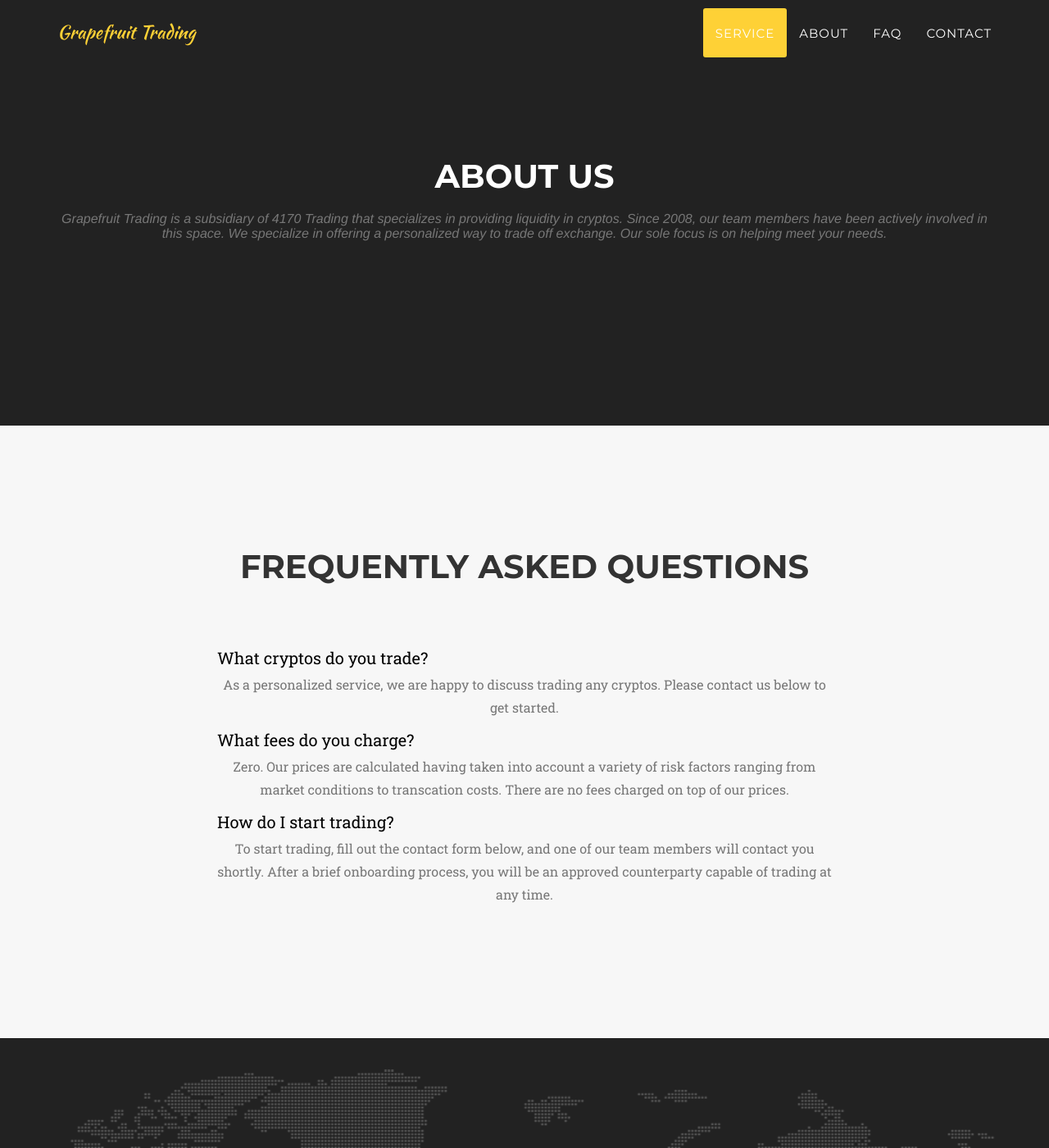
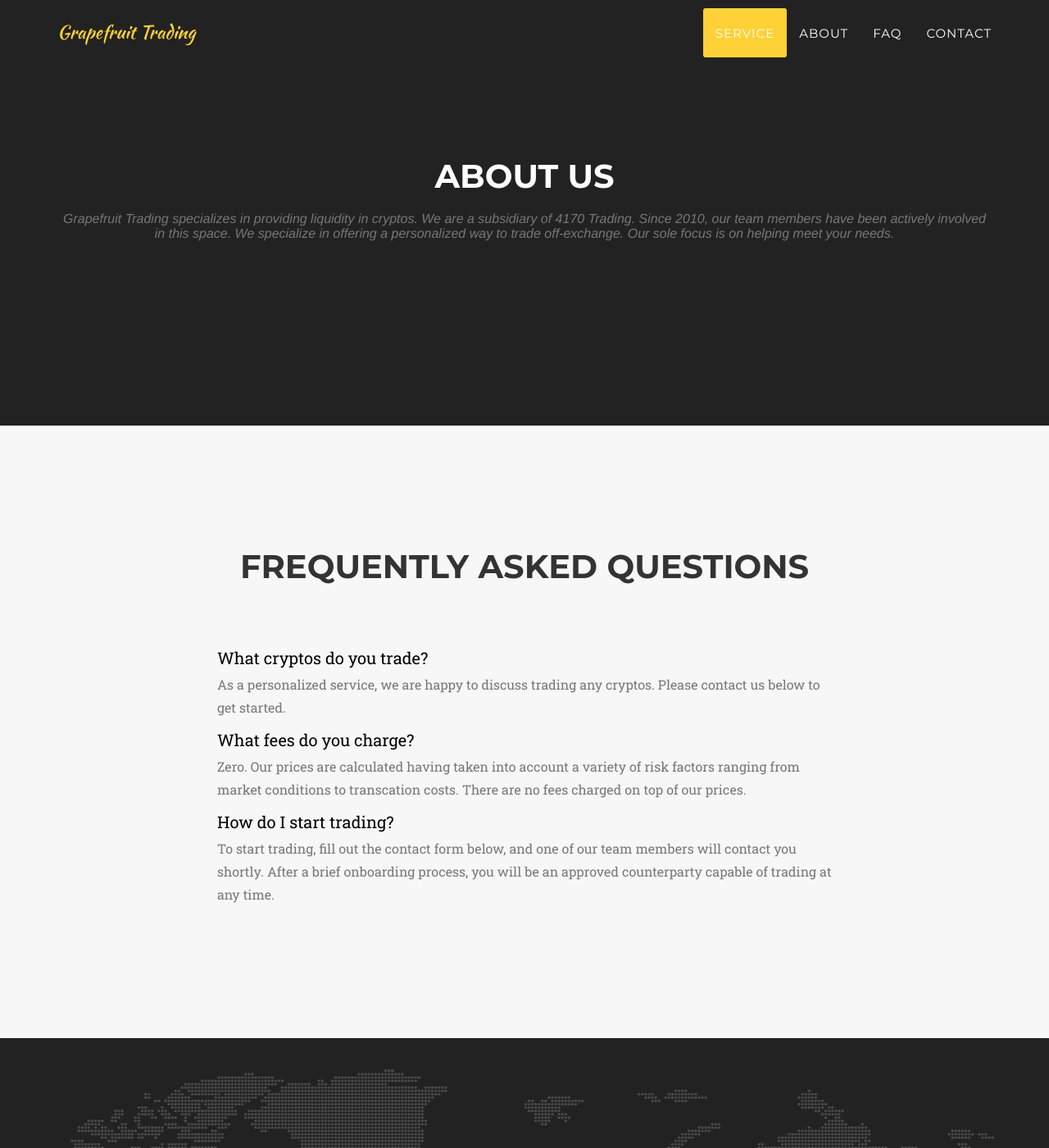
Before and after one commit to jlu4170/gfruit, a Jekyll site: the page built from index.html, in a window 1280 px wide and 1400 px high, scrolled down 1428 px. Shown: the whole window at 82% size. Built offline with Jekyll 4.4.1, drawn with Linux system fonts in a browser that asks for light colours; nearby versions of some CDN libraries; some web fonts are replaced.

Commit message:
small fixes

```diff
--- a/_includes/about.html
+++ b/_includes/about.html
@@ -4,8 +4,8 @@
             <div class="row">
                 <div class="col-lg-12 text-center">
                     <h2 class="section-heading">About Us</h2>
-                    <h3 class="section-subheading text-muted">Grapefruit Trading is a subsidiary of 4170 Trading that specializes in providing liquidity in cryptos.
-                        Since 2008, our team members have been actively involved in this space. We specialize in offering a personalized way to trade off exchange.
+                    <h3 class="section-subheading text-muted">Grapefruit Trading specializes in providing liquidity in cryptos. We are a subsidiary of 4170 Trading.
+                        Since 2010, our team members have been actively involved in this space. We specialize in offering a personalized way to trade off-exchange.
                         Our sole focus is on helping meet your needs.</h3>
                 </div>
             </div>
--- a/_includes/css/agency.css
+++ b/_includes/css/agency.css
@@ -12,6 +12,10 @@ body {
 
 .text-muted {
     color: #{{ site.data.template.color.muted }};
+}
+
+.faq{
+    text-align: left;
 }
 
 .text-white {
--- a/_includes/faq.html
+++ b/_includes/faq.html
@@ -13,19 +13,19 @@
             <div class="row">
                 <div class="col-lg-8 col-lg-offset-2 text-center">
                     <div class="questions"> What cryptos do you trade? </div>
-                    <p class="large text-muted">As a personalized service, we are happy to discuss trading any cryptos. Please contact us below to get started.</p>
+                    <p class="large text-muted faq">As a personalized service, we are happy to discuss trading any cryptos. Please contact us below to get started.</p>
                 </div>
             </div>
             <div class="row">
                 <div class="col-lg-8 col-lg-offset-2 text-center">
                     <div class="questions"> What fees do you charge? </div>
-                    <p class="large text-muted">Zero. Our prices are calculated having taken into account a variety of risk factors ranging from market conditions to transcation costs. There are no fees charged on top of our prices.  </p>
+                    <p class="large text-muted faq">Zero. Our prices are calculated having taken into account a variety of risk factors ranging from market conditions to transcation costs. There are no fees charged on top of our prices.  </p>
                 </div>
             </div>
             <div class="row">
                 <div class="col-lg-8 col-lg-offset-2 text-center">
                     <div class="questions"> How do I start trading? </div>
-                    <p class="large text-muted">To start trading, fill out the contact form below, and one of our team members will contact you shortly. After a brief onboarding process, you will be an approved counterparty capable of trading at any time. </p>
+                    <p class="large text-muted faq">To start trading, fill out the contact form below, and one of our team members will contact you shortly. After a brief onboarding process, you will be an approved counterparty capable of trading at any time. </p>
                 </div>
             </div>
         </div>
```
